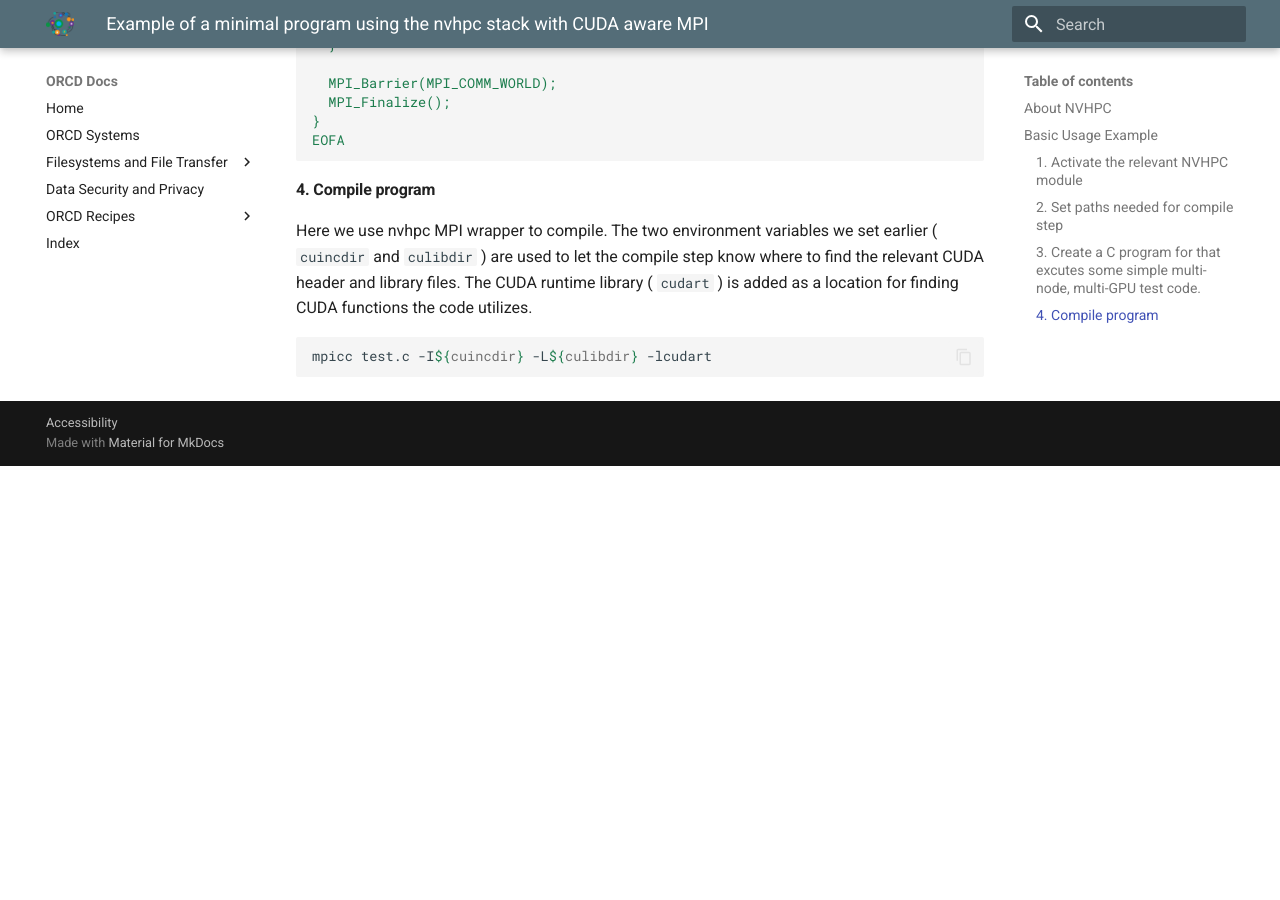
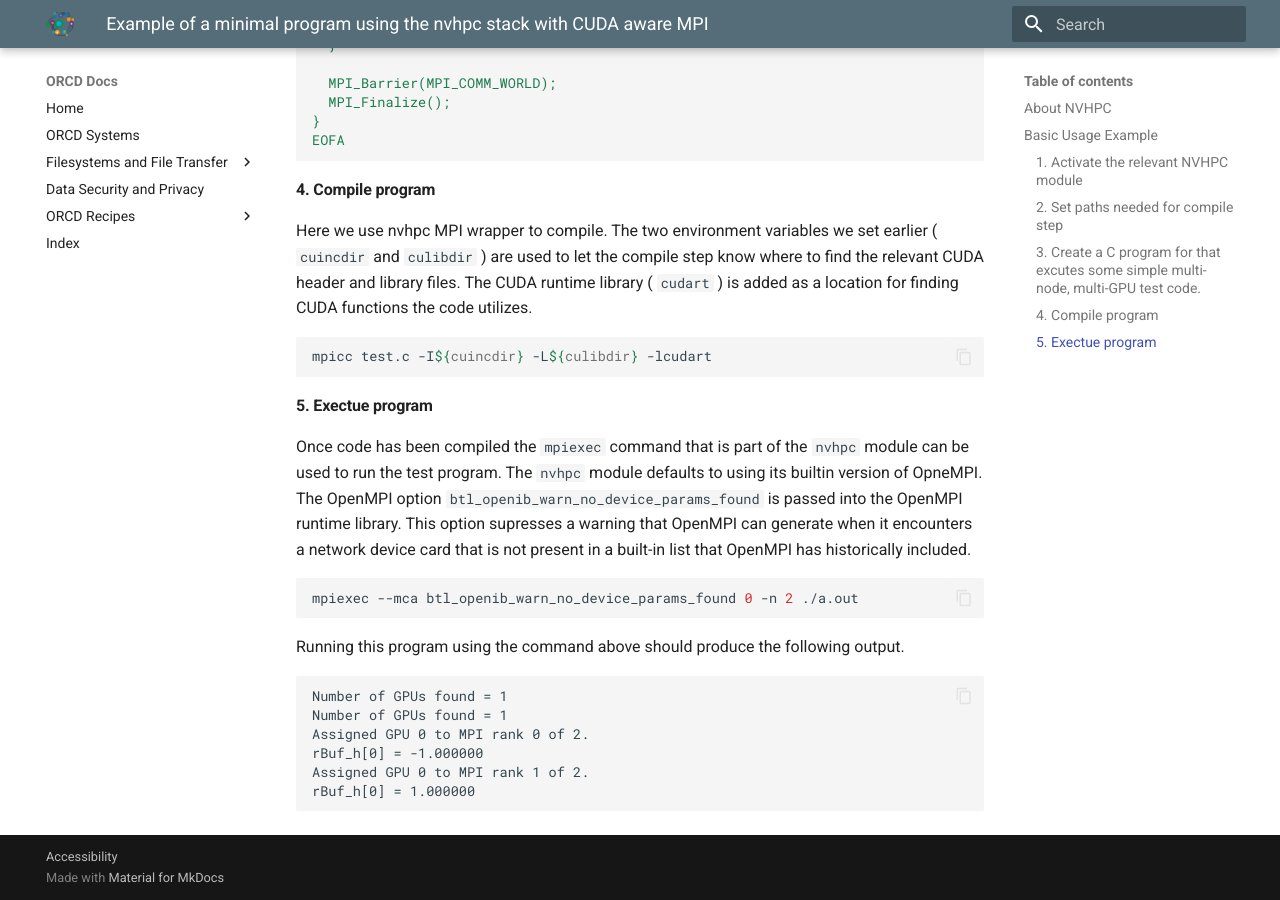
Before and after one commit to mit-orcd/orcd-docs-edit, an MkDocs documentation site: the page built from docs/recipes/nvhpc-a100-with-cuda-and-mpi-example.md, in a window 1280 px wide and 900 px high, scrolled down 2339 px. Built offline with MkDocs 1.6.1 and Material for MkDocs 9.7.7, drawn with Linux system fonts in a browser that asks for light colours; before the commit the page ends 2805 px from its top, so only the background shows below that.

Commit message:
Add expected output

````diff
--- a/docs/recipes/nvhpc-a100-with-cuda-and-mpi-example.md
+++ b/docs/recipes/nvhpc-a100-with-cuda-and-mpi-example.md
@@ -131,3 +131,25 @@ as a location for finding CUDA functions the code utilizes.
 ```bash
 mpicc test.c -I${cuincdir} -L${culibdir} -lcudart
 ```
+
+#### 5. Exectue program
+
+Once code has been compiled the `mpiexec` command that is part of the `nvhpc` module can be used to run the test program.
+The `nvhpc` module defaults to using its builtin version of OpneMPI. The OpenMPI option `btl_openib_warn_no_device_params_found`
+is passed into the OpenMPI runtime library. This option supresses a warning that OpenMPI can generate when it encounters
+a network device card that is not present in a built-in list that OpenMPI has historically included.
+
+```bash
+mpiexec --mca btl_openib_warn_no_device_params_found 0 -n 2 ./a.out
+```
+
+Running this program using the command above should produce the following output.
+
+```
+Number of GPUs found = 1
+Number of GPUs found = 1
+Assigned GPU 0 to MPI rank 0 of 2.
+rBuf_h[0] = -1.000000
+Assigned GPU 0 to MPI rank 1 of 2.
+rBuf_h[0] = 1.000000
+```
````
